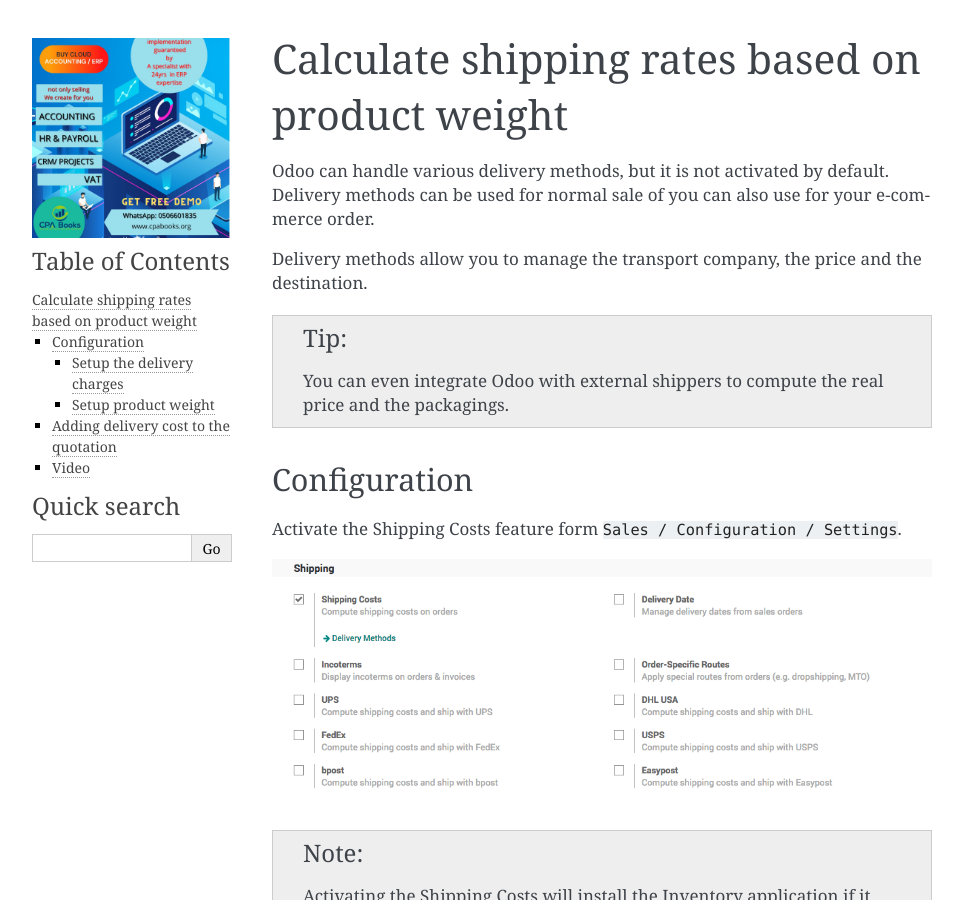
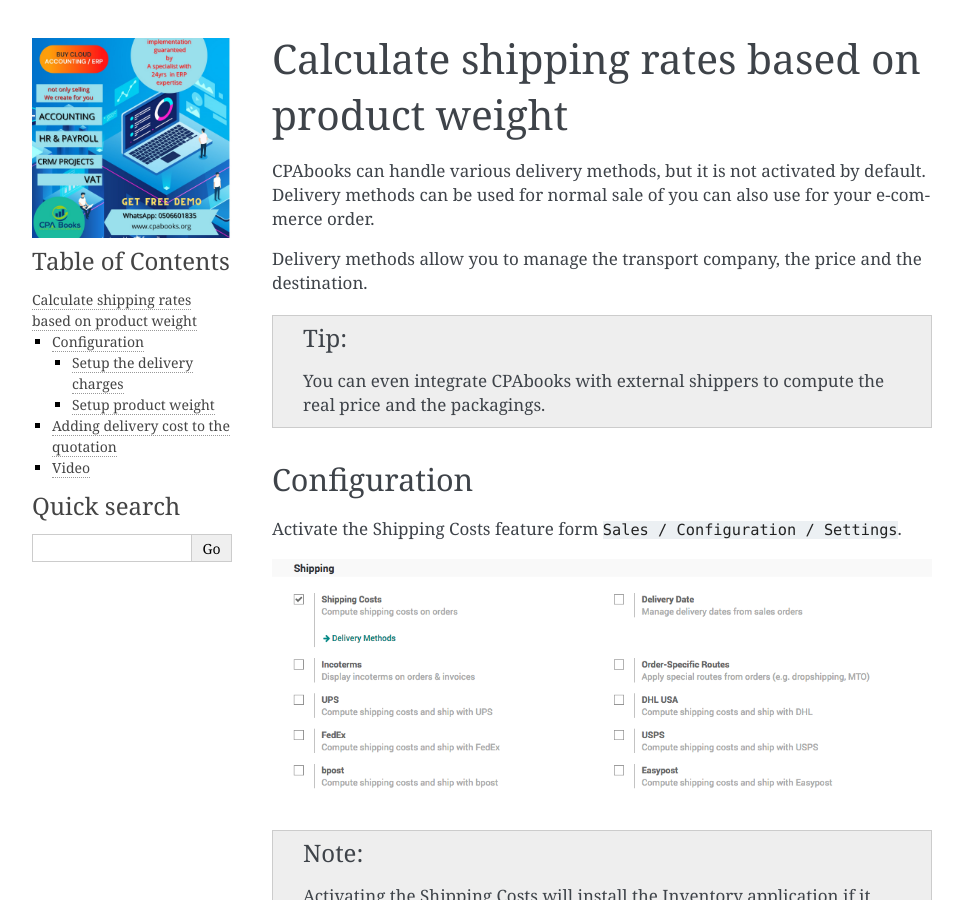
Before and after one commit to cpabooks/cpabooks-docs, a Sphinx documentation site: the page built from docs/sales/delivery/calculate-shipping-rates-based-on-product-weight.rst, in a window 1280 px wide and 900 px high. Shown: the whole window, without its empty margins (148-1111 px from the left). Built offline with Sphinx 7.4.7, drawn with Linux system fonts in a browser that asks for light colours; pages that are not in the unit, such as notebooks, are missing from menus; some of the changed text lies outside the part shown.

Commit message:
Update calculate-shipping-rates-based-on-product-weight.rst

```diff
--- a/docs/sales/delivery/calculate-shipping-rates-based-on-product-weight.rst
+++ b/docs/sales/delivery/calculate-shipping-rates-based-on-product-weight.rst
@@ -6,12 +6,12 @@
 ================================================
 Calculate shipping rates based on product weight
 ================================================
-Odoo can handle various delivery methods, but it is not activated by default.
+CPAbooks can handle various delivery methods, but it is not activated by default.
 Delivery methods can be used for normal sale of you can also use for your e-commerce order.
 
 Delivery methods allow you to manage the transport company, the price and the destination.
 
-.. tip:: You can even integrate Odoo with external shippers to compute the real price and the packagings.
+.. tip:: You can even integrate CPAbooks with external shippers to compute the real price and the packagings.
 
 Configuration
 -------------
@@ -61,10 +61,10 @@
 
 Video
 -----
-Access the video at https://www.youtube.com/watch?v=4gng3eRd13A
+Access the video at https://www.youtube.com/watch?v=vq60OruLojk
 
 .. raw:: html
 
     <div style="text-align: center; margin-bottom: 2em;">
-    <iframe width="100%" class="youtube-video" src="https://www.youtube.com/embed/4gng3eRd13A" frameborder="0" allow="autoplay; encrypted-media" allowfullscreen></iframe>
+    <iframe width="100%" class="youtube-video" src="https://www.youtube.com/embed/vq60OruLojk" frameborder="0" allow="autoplay; encrypted-media" allowfullscreen></iframe>
     </div>
```
